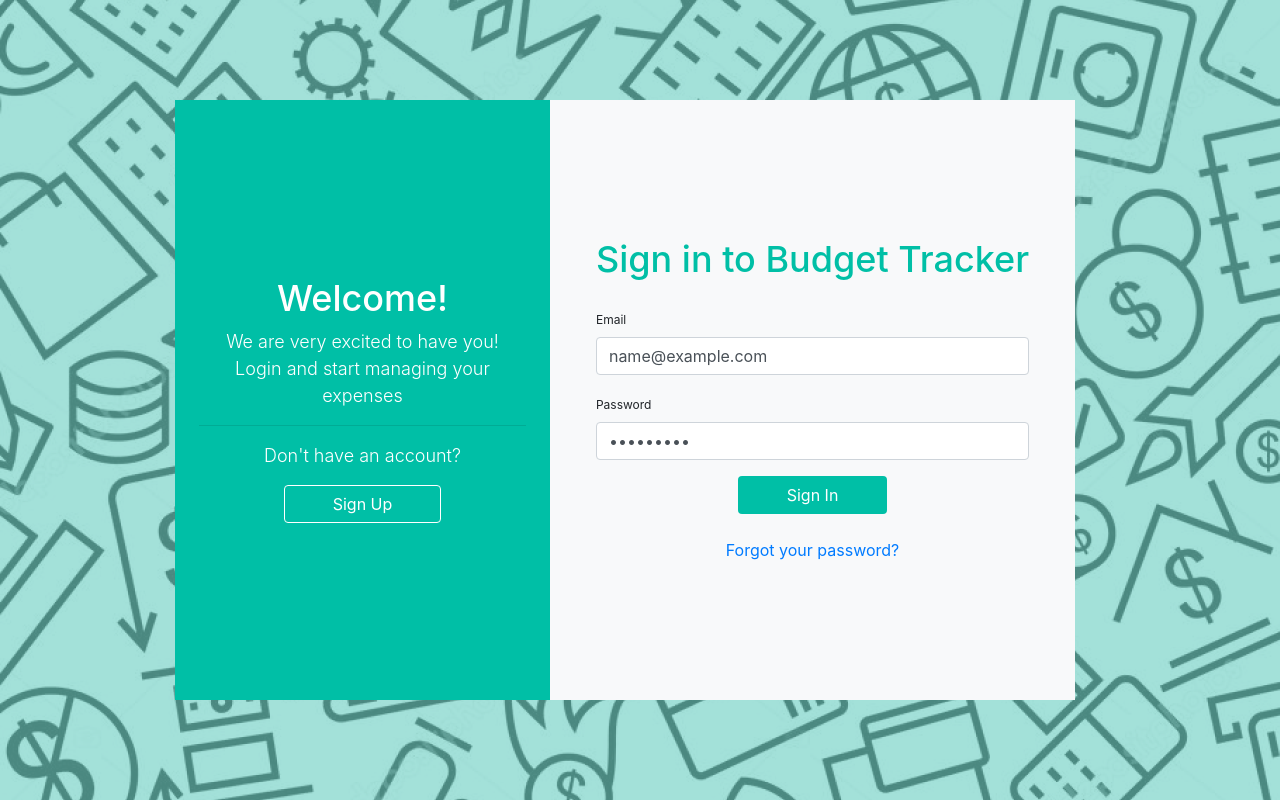
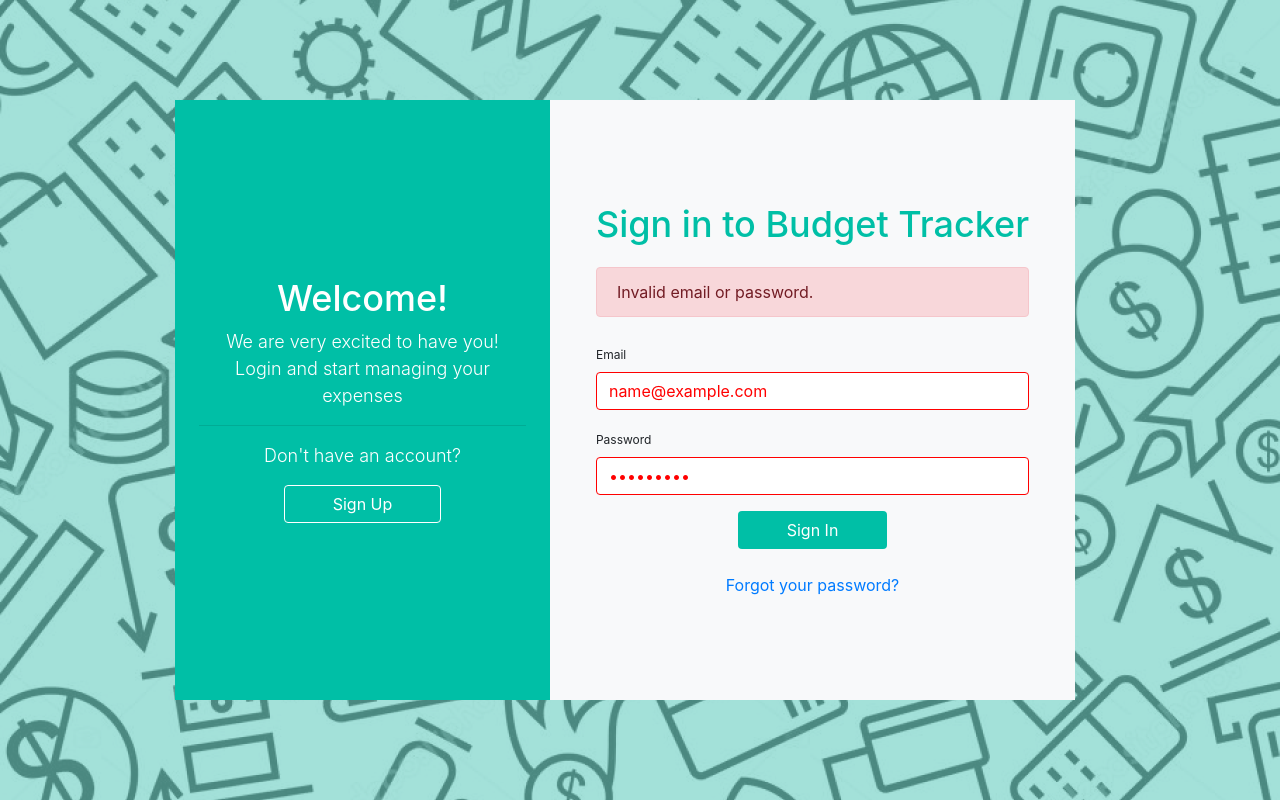
Before and after one commit to chrisjoohn/expense-tracker, a React (Create React App) app in the folder ui/: page /login in a window 1280 px wide. Both pictures are taken after typing "name@example.com", "Sample123" into the empty fields and a click on the button "Sign In". Built offline with nearby package versions, Linux system fonts and the light colour scheme; no server answers.

Commit message:
Added error message on login page

```diff
--- a/ui/src/pages/Login/index.js
+++ b/ui/src/pages/Login/index.js
@@ -2,18 +2,40 @@ import { Link } from "react-router-dom";
 import { useForm } from "react-hook-form";
 import { useDispatch } from "react-redux";
 import { useState } from "react";
+import styled from "styled-components";
+import Alert from "react-bootstrap/Alert";
 
 import { LoginRequest } from "store/actionCreators/auth";
 
 import PublicContainer from "components/Containers/PublicContainer";
 
+const InputFieldError = styled.span`
+  color: red;
+  font-size: 12px;
+`;
+
+const InputField = styled.input`
+  color: ${({ hasError }) => hasError && "red"};
+  border: ${({ hasError }) => hasError && "1px solid red"};
+`;
+
+const SubmitBtn = styled.button`
+  cursor: ${({ disabled }) => disabled && "not-allowed"};
+`;
+
 const Login = (props) => {
-  const { register, handleSubmit } = useForm();
+  const {
+    register,
+    handleSubmit,
+    formState: { errors },
+  } = useForm();
   const [submitting, setSubmitting] = useState(false);
+  const [credsError, setCredsError] = useState("");
 
   const dispatch = useDispatch();
 
   const SubmitHandler = (data) => {
+    setCredsError("");
     new Promise((resolve, reject) => {
       setSubmitting(true);
       dispatch(LoginRequest({ resolve, reject, data }));
@@ -22,7 +44,7 @@ const Login = (props) => {
         props.history.push("/");
       })
       .catch((err) => {
-        console.log(err);
+        setCredsError("Invalid email or password.");
       })
       .finally(() => setSubmitting(false));
   };
@@ -57,36 +79,47 @@ const Login = (props) => {
             <h3 className="text-green auth-text-lg">
               Sign in to Budget Tracker
             </h3>
+            {credsError && (
+              <Alert style={{ marginTop: "20px" }} variant={"danger"}>
+                {credsError}
+              </Alert>
+            )}
             <div className="mt-4">
               <form onSubmit={handleSubmit(SubmitHandler)}>
                 <div className="form-group">
                   <label>Email</label>
-                  <input
+                  <InputField
                     type="email"
                     placeholder="Email"
                     className="form-control"
                     {...register("email", { required: true })}
-                    required
+                    hasError={errors.email || credsError}
                   />
+                  {errors.email && errors.email.type === "required" && (
+                    <InputFieldError>This field is required</InputFieldError>
+                  )}
                 </div>
                 <div className="form-group">
                   <label>Password</label>
-                  <input
+                  <InputField
                     type="password"
                     placeholder="Password"
                     className="form-control"
                     {...register("password", { required: true })}
-                    required
+                    hasError={errors.password || credsError}
                   />
+                  {errors.email && errors.email.type === "required" && (
+                    <InputFieldError>This field is required</InputFieldError>
+                  )}
                 </div>
                 <div className="text-center">
-                  <button
+                  <SubmitBtn
                     type="submit"
                     className="btn text-white px-5 bg-green"
                     disabled={submitting}
                   >
                     Sign In
-                  </button>
+                  </SubmitBtn>
                 </div>
               </form>
               <div className="text-center mt-4">
```
